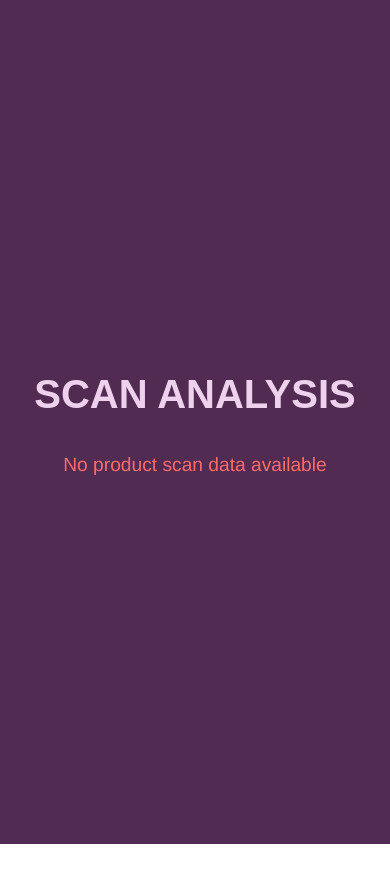
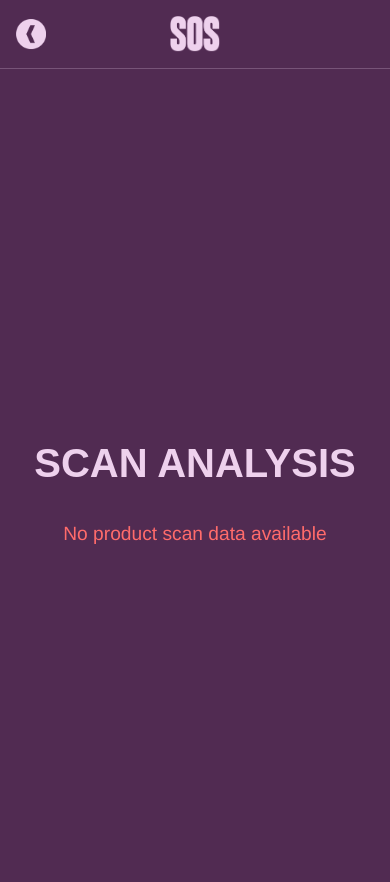
Before and after one commit to AbhinavBaiju/SOS, a React (Vite) app: page /scan in a window 390 px wide. Shown: the top 882 px of the page. Before the commit the page ends 844 px from the top, so only its background shows below. Built offline with nearby package versions, Linux system fonts and the light colour scheme.

Commit message:
Fixed Sizing and Responsiveness.

```diff
--- a/src/App.tsx
+++ b/src/App.tsx
@@ -2,17 +2,21 @@ import { BrowserRouter as Router, Routes, Route, Navigate } from 'react-router-d
 import Home from './Home';
 import Dashboard from './Dashboard';
 import Scan from './Scan';
+import Header from './Header';
 import './App.css';
 
 function App() {
   return (
     <Router>
+      <div className="app-container">
+        <Header />
         <Routes>
           <Route path="/" element={<Navigate to="/home" replace />} />
           <Route path="/home" element={<Home />} />
           <Route path="/dashboard" element={<Dashboard />} />
           <Route path="/scan" element={<Scan />} />
         </Routes>
+      </div>
     </Router>
   );
 }
--- a/src/Dashboard.css
+++ b/src/Dashboard.css
@@ -11,6 +11,7 @@
   overflow-y: auto;
   box-sizing: border-box;
   overflow: hidden !important;
+  padding-top: 100px
 }
 
 .greeting-container {
--- /dev/null
+++ b/src/Header.css
@@ -0,0 +1,31 @@
+.header {
+  width: 100%;
+  display: flex;
+  flex-direction: column;
+  align-items: center;
+  padding-top: 1rem;
+  background-color: #512B52;
+  position: relative;
+}
+
+.header-back {
+  position: absolute;
+  left: 1rem;
+  top: 50%;
+  transform: translateY(-50%);
+  width: 30px;
+  height: auto;
+  cursor: pointer;
+}
+
+.header-logo {
+  width: 50px;
+  height: auto;
+  margin-bottom: 1rem;
+}
+
+.header-line {
+  width: 100%;
+  height: 1px;
+  background-color: #eed1ed3e;
+}
--- /dev/null
+++ b/src/Header.tsx
@@ -0,0 +1,35 @@
+import './Header.css';
+import { useNavigate, useLocation } from 'react-router-dom';
+import headerLogo from '/header/Header_Logo.png';
+import headerBack from '/header/Header_Back.png';
+
+export default function Header() {
+  const navigate = useNavigate();
+  const location = useLocation();
+
+  const handleBack = () => {
+    if (location.pathname === '/dashboard') {
+      localStorage.removeItem('userName');
+      navigate('/home');
+    } else if (location.pathname === '/scan') {
+      navigate('/dashboard');
+    }
+  };
+
+  const showBackButton = location.pathname !== '/home';
+
+  return (
+    <div className="header">
+      {showBackButton && (
+        <img
+          src={headerBack}
+          alt="Back"
+          className="header-back"
+          onClick={handleBack}
+        />
+      )}
+      <img src={headerLogo} alt="SOS Logo" className="header-logo" />
+      <div className="header-line" />
+    </div>
+  );
+}
--- a/src/ScanResult.css
+++ b/src/ScanResult.css
@@ -13,10 +13,10 @@
   flex: 1;
   overflow-y: auto;
   position: relative;
-  z-index: 1;
   padding-bottom: 20px;
   width: 100%;
   box-sizing: border-box;
+  margin-top: 0px;
 }
 
 .scan-result__header {
@@ -29,6 +29,7 @@
   margin: 0 auto;
   width: 100%;
   box-sizing: border-box;
+  padding-top: 30px !important;
 }
 
 .scan-result__image-container {
```
Also changed, not shown: public/header/Header_Back.png (added), public/header/Header_Logo.png (added). Lines whose indentation alone changed are shown as unchanged.
